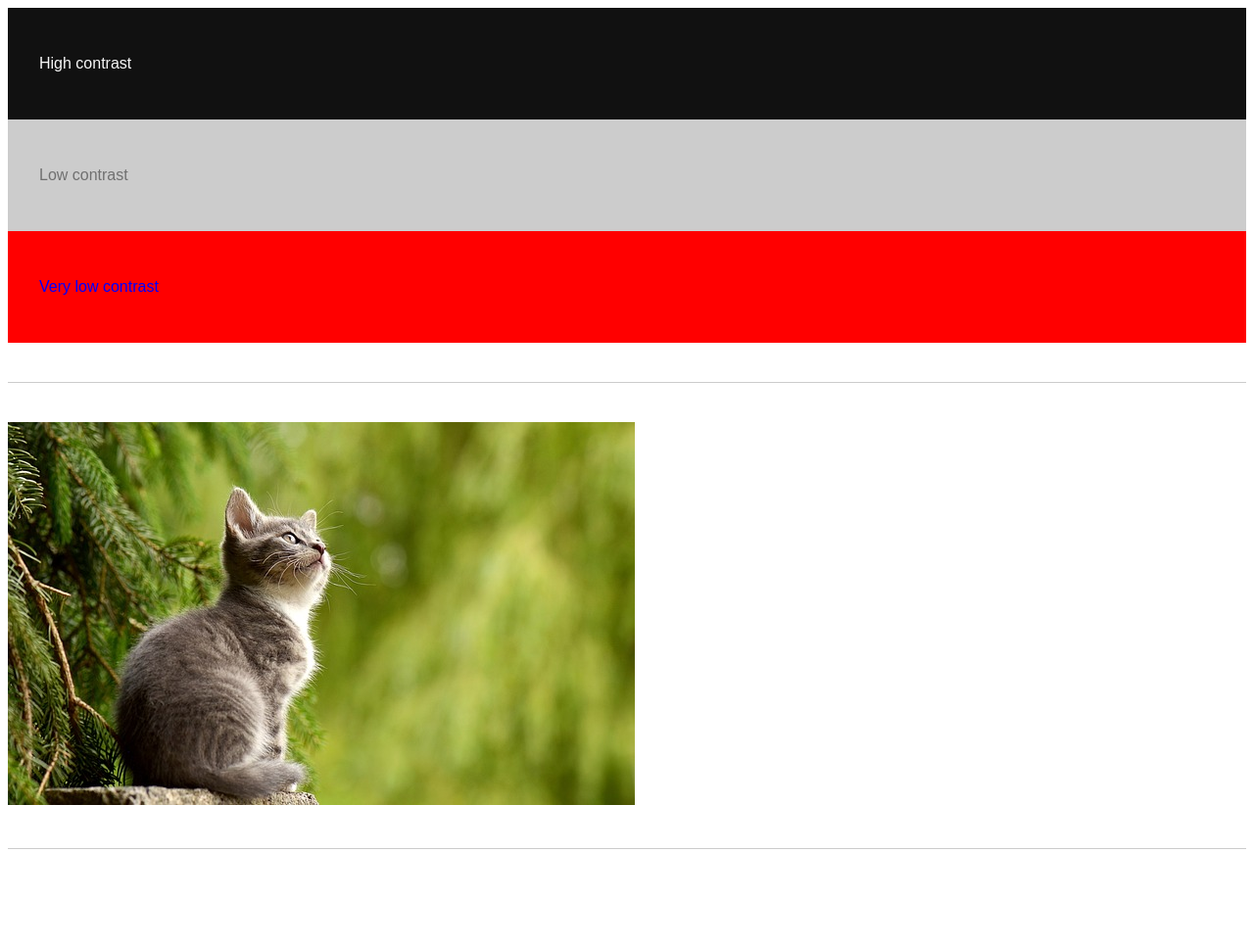
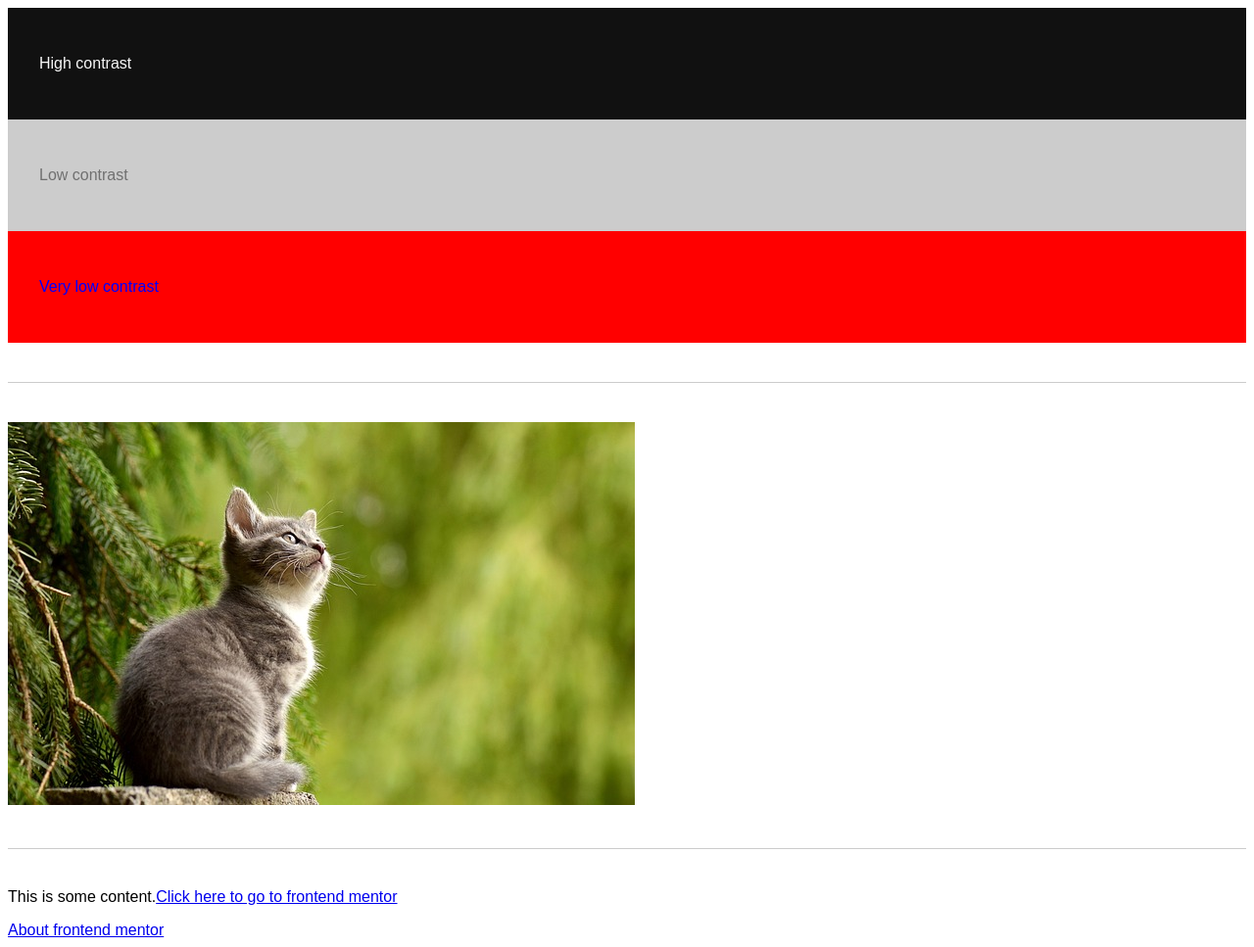
Before and after one commit to ValperDev/accesibility-test, a plain HTML site: page index.html in a window 1280 px wide. Shown: the whole page at 98% size. Before the commit the page ends 907 px from the top, so only its background shows below. Drawn offline with Linux system fonts and the light colour scheme.

Commit message:
Proper link text

```diff
--- a/index.html
+++ b/index.html
@@ -59,5 +59,7 @@
     <div class="spacer"></div>
     <img src="./assets/cat.jpg" alt="Gray cat looking at the sun.">
     <div class="spacer"></div>
+    <p>This is some content.<a href="#">Click here to go to frontend mentor</a></p>
+    <a href="#">About frontend mentor</a>
 </body>
 </html>
```
